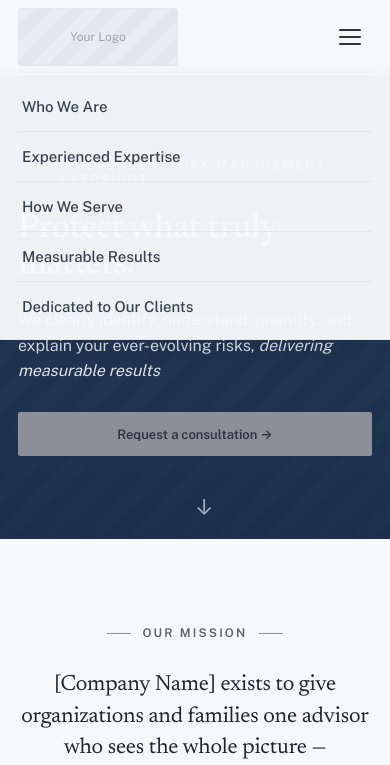
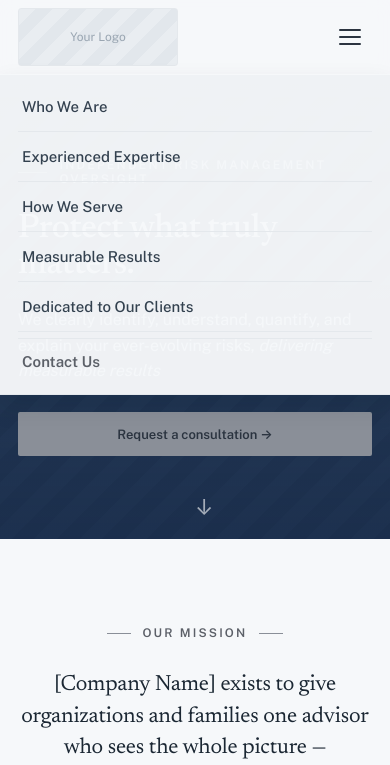
Before and after one commit to Vulcan877/RiskSite_Template, a plain HTML site: page index.html in a window 390 px wide. Both pictures are taken after a click on the button "Toggle navigation". Shown: the top 765 px of the page. Drawn offline with nearby package versions, Linux system fonts and the light colour scheme.

Commit message:
Add Contact Us to mobile hamburger dropdown
The desktop "Contact Us" button is hidden on mobile (no room in the
collapsed header), so it was missing from the hamburger menu entirely.
Following CarolinaRisk's pattern: a duplicate Contact Us link is added
as the last item in the nav list on every page, hidden on desktop
(the real button already covers that there) and shown on mobile as
the last row, set off by a divider and colored with the same gold
family as the desktop button's background so it still reads as the
call-to-action.

Co-Authored-By: Claude Sonnet 5 <noreply@anthropic.com>

```diff
--- a/css/layout.css
+++ b/css/layout.css
@@ -60,6 +60,10 @@ header {
   display: flex;
   align-items: center;
   gap: 25px;
+}
+
+.nav-link--contact {
+  display: none;
 }
 
 .nav-link {
--- a/css/responsive.css
+++ b/css/responsive.css
@@ -51,6 +51,15 @@
 
   .nav-links a:last-child {
     border-bottom: none;
+  }
+
+  .nav-link--contact {
+    display: block;
+    margin-top: 6px;
+    padding-top: 14px;
+    border-top: 1px solid var(--cr-border);
+    color: var(--cr-gold-dark);
+    font-weight: 600;
   }
 
   .nav-link.active::after {
--- a/index.html
+++ b/index.html
@@ -71,6 +71,7 @@
             <a href="how-we-serve.html" class="nav-link">How We Serve</a>
             <a href="results.html" class="nav-link">Measurable Results</a>
             <a href="testimonials.html" class="nav-link">Dedicated to Our Clients</a>
+            <a href="contact.html" class="nav-link nav-link--contact">Contact Us</a>
             </div>
           </div>
           <a href="contact.html" class="btn-cta btn-cta--sm nav-cta">Contact Us</a>
```
Also changed, not shown: 404.html (+1 -0 lines), contact.html (+1 -0 lines), expertise.html (+1 -0 lines), how-we-serve.html (+1 -0 lines), results.html (+1 -0 lines), testimonials.html (+1 -0 lines), who-we-are.html (+1 -0 lines).
